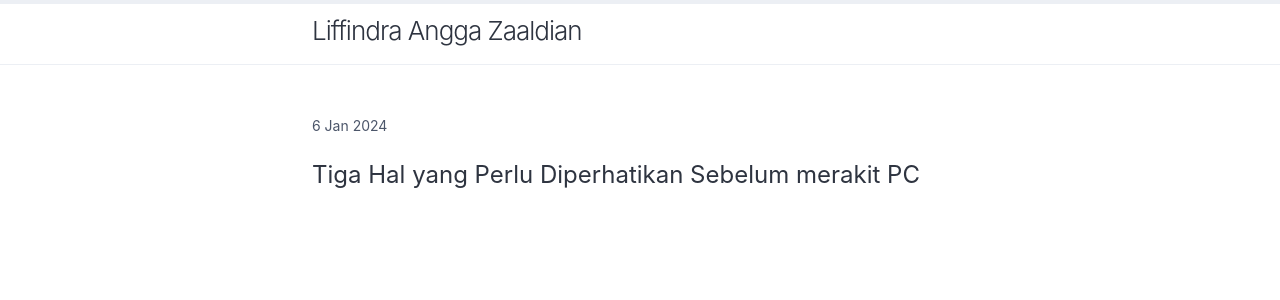
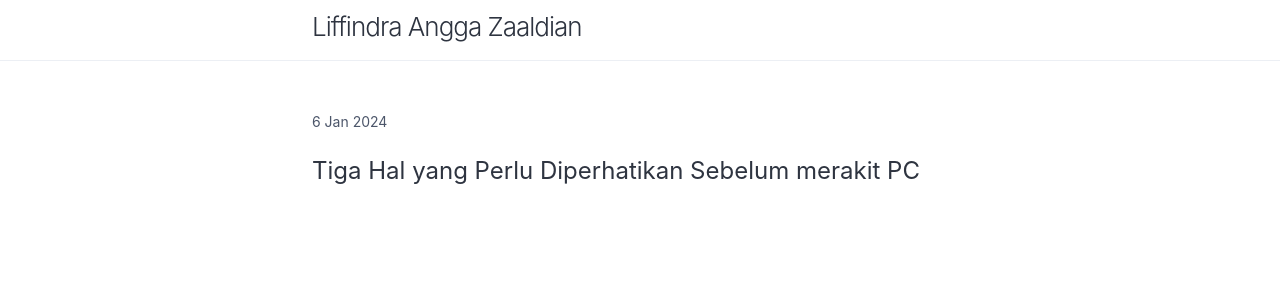
Before and after one commit to findrakecil/findrakecil.github.io, a Jekyll site: the page built from index.html, in a window 1280 px wide. Shown: the top 300 px of the page. Built offline with Jekyll 4.4.1, drawn with Linux system fonts in a browser that asks for light colours; the list of posts is cut into pages by our own code.

Commit message:
fix: border top on site header

```diff
--- a/_sass/theme.scss
+++ b/_sass/theme.scss
@@ -153,7 +153,6 @@ pre {
 
 .site-header {
   border-bottom: 0.0625rem solid $snow-storm-3;
-  border-top: 0.25rem solid $snow-storm-3;
   line-height: $base-line-height * $base-font-size * 2.25;
   min-height: $spacing-unit * 1.865;
 }
```
